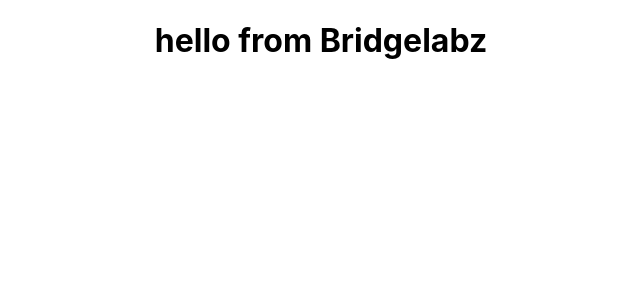
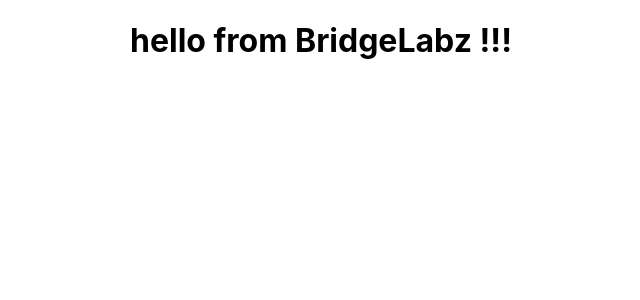
Before and after one commit to shruti3105/HelloWorld-React, a React (Create React App) app: page / in a window 1280 px wide. Shown: the top 300 px of the page, without its empty margins (319-959 px from the left). Built offline with nearby package versions, Linux system fonts and the light colour scheme.

Commit message:
one way data binding

```diff
--- a/src/App.js
+++ b/src/App.js
@@ -1,11 +1,27 @@
 import React from "react";
 import "./App.css";
 
+// class App extends React.Component {
+//   render() {
+//     return (
+//       <div>
+//         <h1>hello from Bridgelabz</h1>
+//       </div>
+//     );
+//   }
+// }
+
 class App extends React.Component {
+  constructor() {
+    super();
+    this.state = {
+      title: "hello from BridgeLabz !!!",
+    };
+  }
   render() {
     return (
       <div>
-        <h1>hello from Bridgelabz</h1>
+        <h1>{this.state.title}</h1>
       </div>
     );
   }
```
